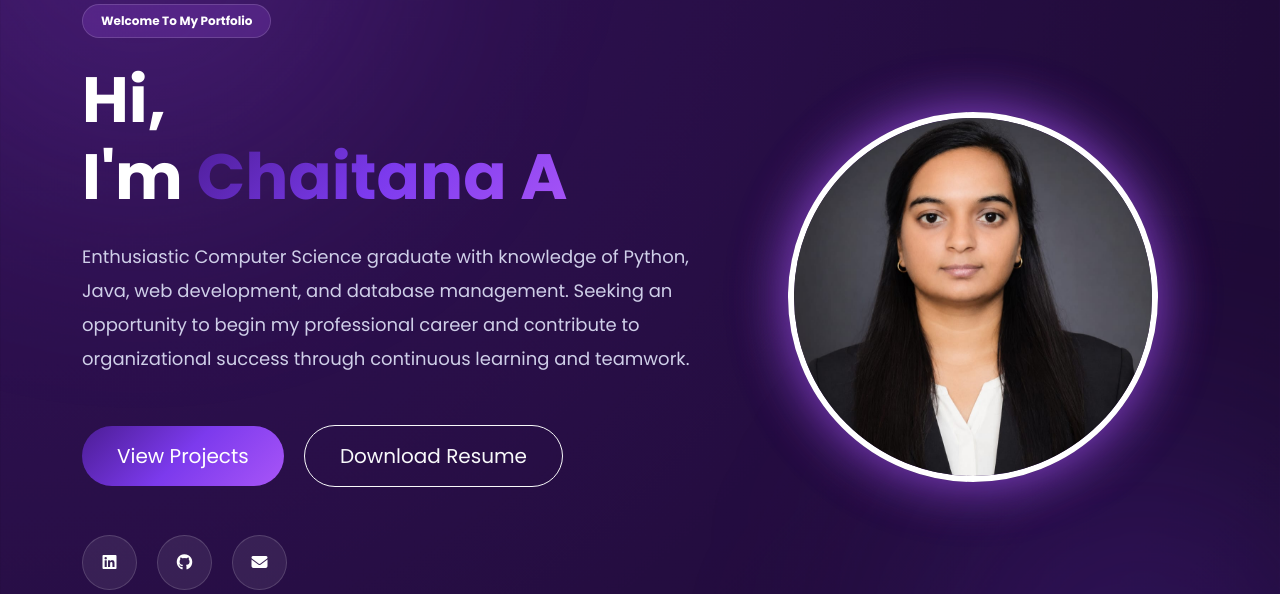
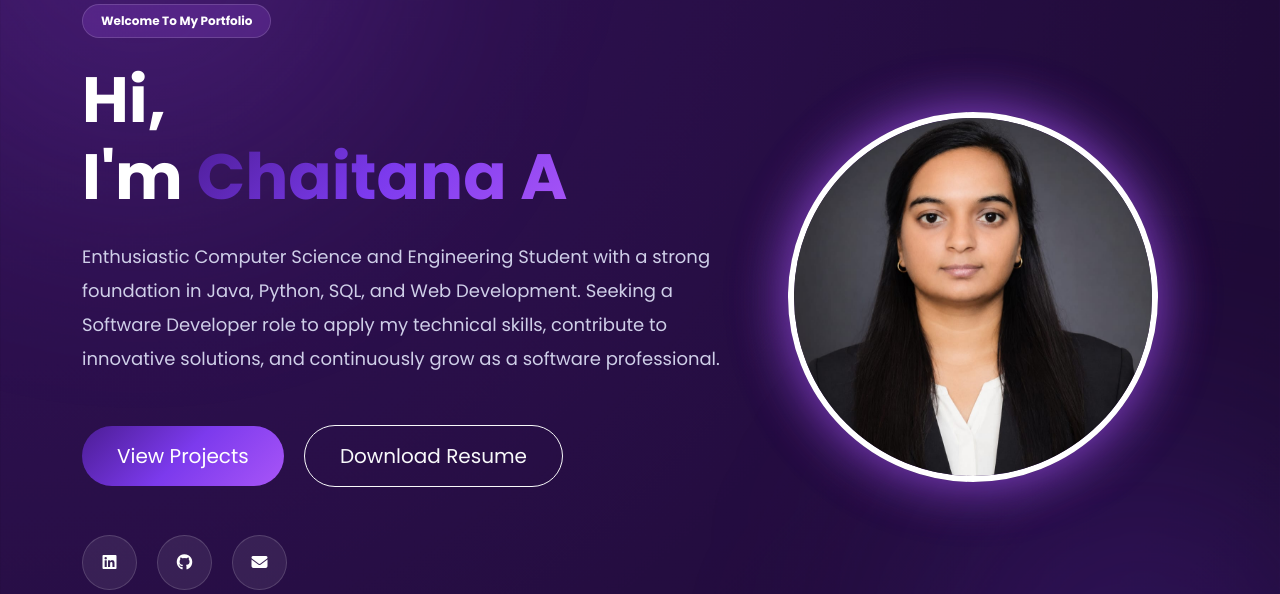
Before and after one commit to achaithana35-alt/Portfolio1, a Flask app: template templates/index.html in a window 1280 px wide; the page is wider, and only the part inside the window is pictured. Shown: the part 203-797 px from the top of that part. Run offline with Flask 3, Linux system fonts and the light colour scheme; the template is opened without the code that fills it, so the values that code supplies are empty; some libraries are stand-ins or nearby versions.

Commit message:
Update personal description in index.html

```diff
--- a/templates/index.html
+++ b/templates/index.html
@@ -127,7 +127,9 @@
 
                     <p class="hero-description mt-4">
 
-                        Enthusiastic Computer Science graduate with knowledge of Python, Java, web development, and database management. Seeking an opportunity to begin my professional career and contribute to organizational success through continuous learning and teamwork.
+                       Enthusiastic Computer Science and Engineering Student with a strong foundation in Java, Python, SQL, and Web
+Development. Seeking a Software Developer role to apply my technical skills, contribute to innovative solutions,
+and continuously grow as a software professional.
 
                     </p>
 
```
